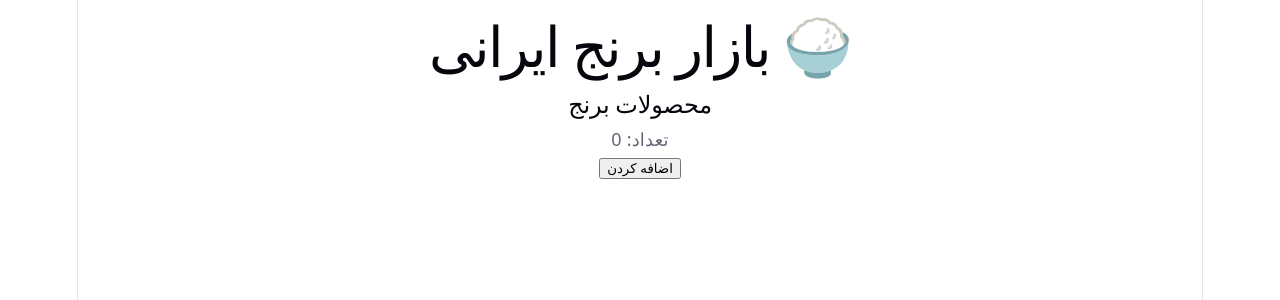
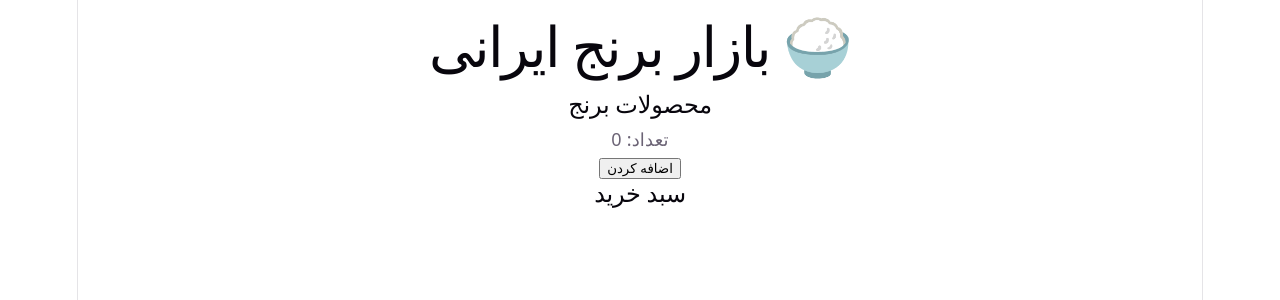
Before and after one commit to kalagermousavi/rice-market, a React (Vite) app: page / in a window 1280 px wide. Shown: the top 300 px of the page. Built offline with nearby package versions, Linux system fonts and the light colour scheme.

Commit message:
feat: add Cart component

```diff
--- a/src/App.jsx
+++ b/src/App.jsx
@@ -1,3 +1,4 @@
+import Cart from "./components/Cart";
 import Header from "./components/Header";
 import ProductList from "./components/ProductList";
 
@@ -6,6 +7,7 @@ function App() {
     <>
       <Header />
       <ProductList />
+      <Cart />
     </>
   );
 }
--- /dev/null
+++ b/src/components/Cart.jsx
@@ -0,0 +1,9 @@
+function Cart() {
+  return (
+    <section>
+      <h2>سبد خرید</h2>
+    </section>
+  );
+}
+
+export default Cart;
```
